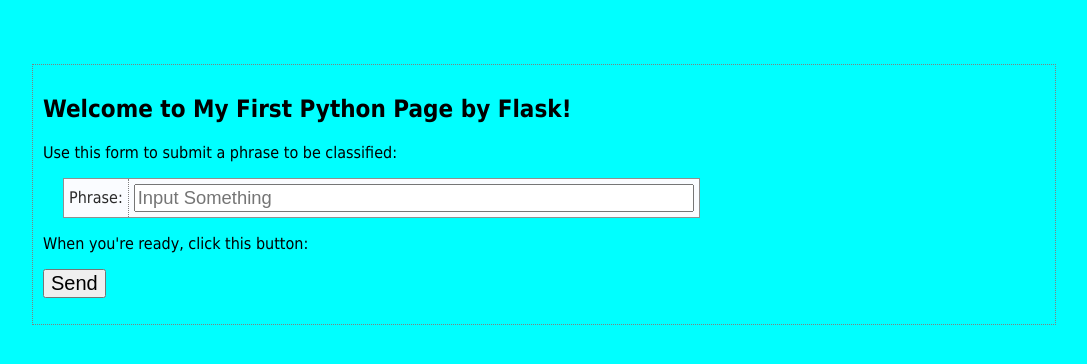
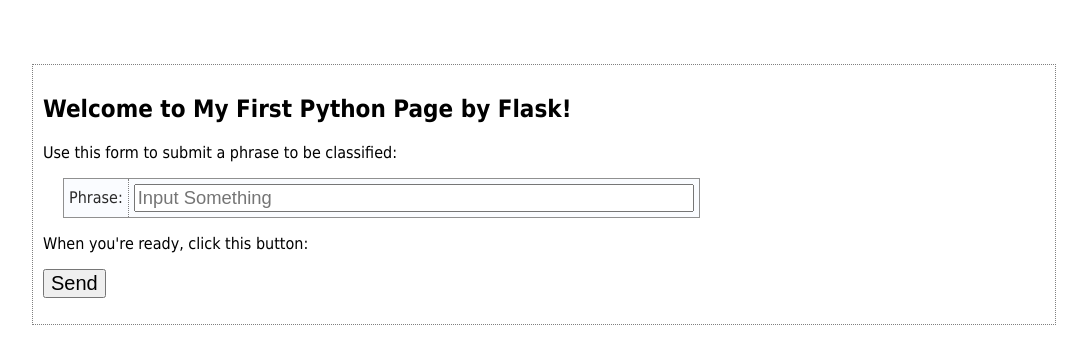
Before and after one commit to nobodyhero/PythonHelloWorld, a Flask app: page / in a window 1280 px wide. Shown: the top 364 px of the page, without its empty margins (96-1183 px from the left). Run offline with Flask 2, Linux system fonts and the light colour scheme.

Commit message:
changed the background color to white.

```diff
--- a/app/static/style.css
+++ b/app/static/style.css
@@ -1,7 +1,7 @@
 body {
   font-family:      Tahoma, Geneva, Arial, sans-serif;
   font-size:        medium;
-  background-color: cyan;
+  background-color: white;
   margin-top:       5%;
   margin-bottom:    5%;
   margin-left:      10%;
```
